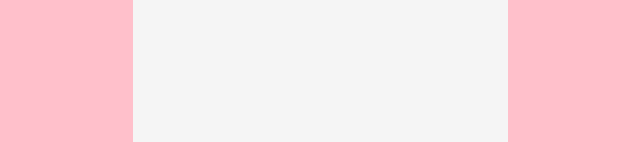
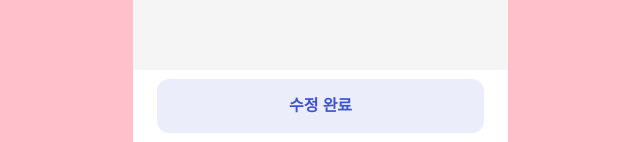
Before and after one commit to azure0929/Petnuri, a React (Vite) app: page /mypage/editinfo in a window 1280 px wide. Shown: the part 658-800 px from the top of the page, without its empty margins (472-1112 px from the left). Built offline with nearby package versions, Linux system fonts and the light colour scheme.

Commit message:
style: 수정완료버튼 추가

```diff
--- a/src/pages/mypage/EditInfo.tsx
+++ b/src/pages/mypage/EditInfo.tsx
@@ -32,6 +32,9 @@ const EditInfo = () => {
           회원 탈퇴
           <AiOutlineRight />
         </div>
+        <div className={styles.editbtnarea}>
+          <button>수정 완료</button>
+        </div>
       </div>
     </Background>
   );
--- a/src/styles/editinfo.module.scss
+++ b/src/styles/editinfo.module.scss
@@ -4,6 +4,7 @@
   width: 100%;
   height: 100%;
   background-color: #f5f5f5;
+  position: relative;
   .header {
     width: 100%;
     height: 56px;
@@ -76,4 +77,30 @@
       color: #5c5c5c;
     }
   }
+  .editbtnarea {
+    width: 100%;
+    height: 72px;
+    background-color: #ffffff;
+    position: absolute;
+    bottom: 0;
+    display: flex;
+    justify-content: center;
+    align-items: center;
+    button {
+      width: 327px;
+      height: 54px;
+      border-radius: 12px;
+      border: none;
+      background-color: rgba(63, 84, 209, 0.1);
+      font-size: 16px;
+      line-height: 22px;
+      letter-spacing: -0.1px;
+      color: #3f54d1;
+      font-weight: bold;
+
+      display: flex;
+      justify-content: center;
+      align-items: center;
+    }
+  }
 }
```
